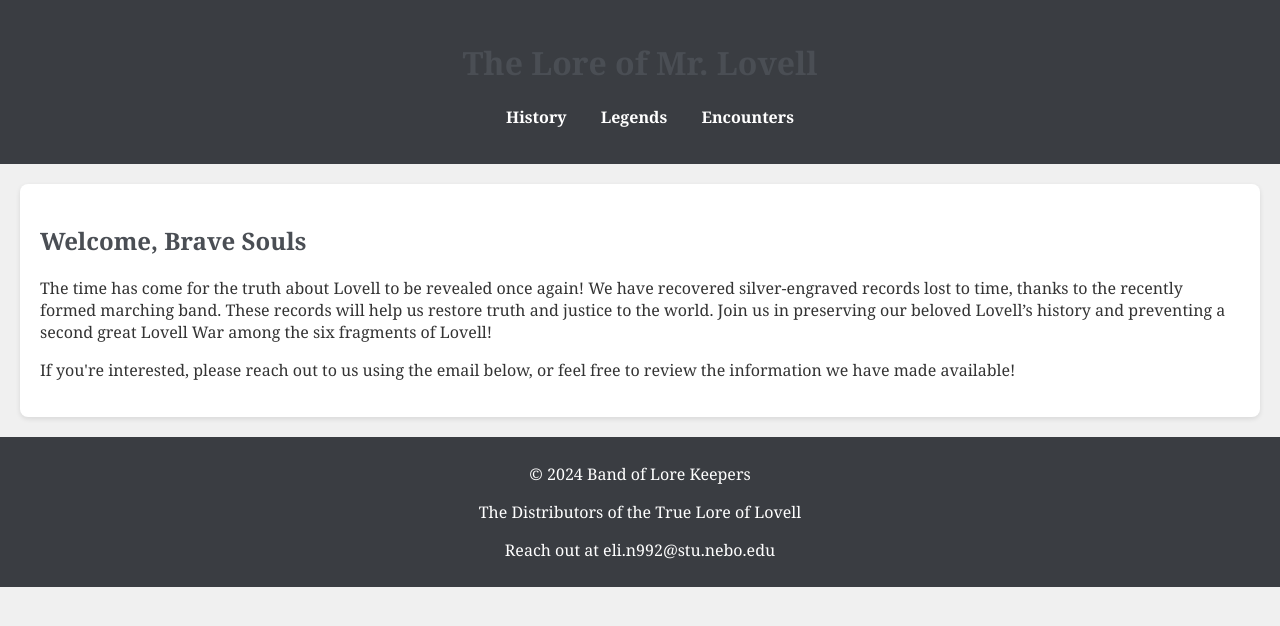
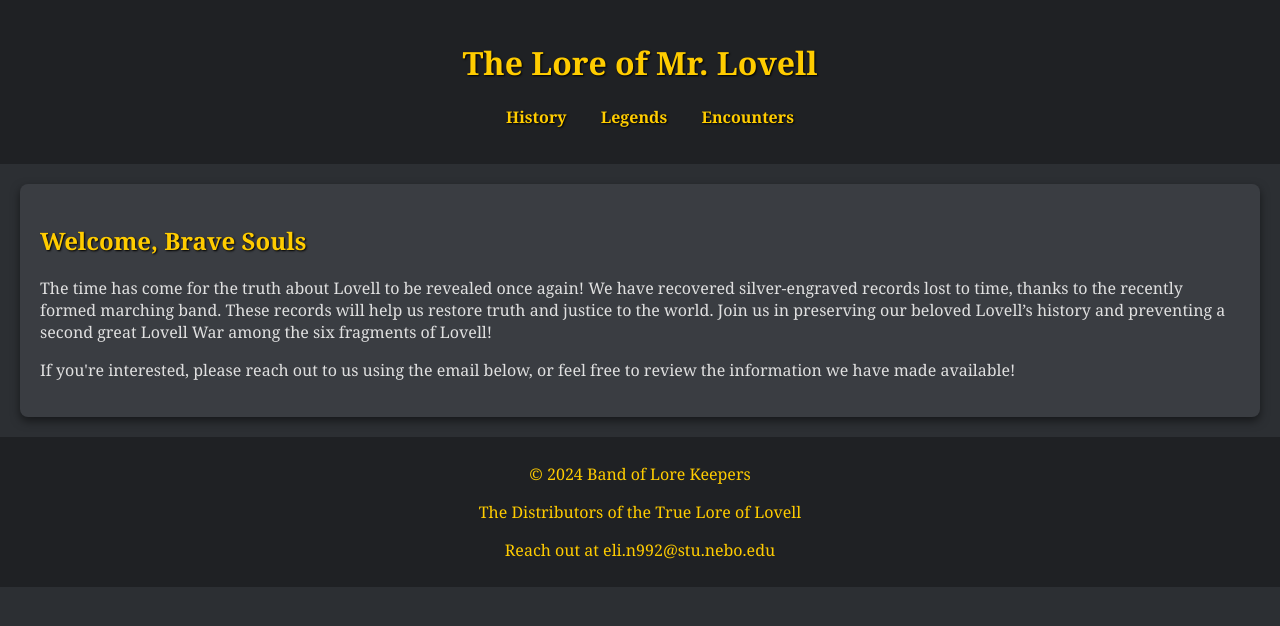
Before and after one commit to Papaya-Voldemort/Lovell-Lore, a plain HTML site: page index.html in a window 1280 px wide. Drawn offline with Linux system fonts and the light colour scheme.

Commit message:
Update styles.css

```diff
--- a/styles.css
+++ b/styles.css
@@ -1,16 +1,17 @@
 body {
-    font-family: 'Georgia', serif;
-    background-color: #f0f0f0;
-    color: #333;
+    font-family: 'Georgia', serif; /* Keep the serif font for a classic feel */
+    background-color: #2c2f33; /* Darker background for a more eerie atmosphere */
+    color: #e0e0e0; /* Light gray text for contrast */
     margin: 0;
     padding: 0;
 }
 
 header {
-    background: #3a3d42;
-    color: #ffffff;
+    background: #1f2124; /* Darker header for a more ominous look */
+    color: #ffcc00; /* Gold color for a vintage, rustic feel */
     padding: 20px 0;
     text-align: center;
+    text-shadow: 1px 1px 2px black; /* Subtle shadow for depth */
 }
 
 nav ul {
@@ -24,28 +25,34 @@ nav ul li {
 }
 
 nav ul li a {
-    color: #ffffff;
+    color: #ffcc00; /* Match link color with header */
     text-decoration: none;
     font-weight: bold;
+    transition: color 0.3s; /* Smooth transition for hover effect */
+}
+
+nav ul li a:hover {
+    color: #ffffff; /* Change color on hover for visibility */
 }
 
 main {
     padding: 20px;
     margin: 20px;
-    background: #ffffff;
+    background: #3a3d42; /* Darker main background for a cohesive look */
     border-radius: 8px;
-    box-shadow: 0 2px 5px rgba(0, 0, 0, 0.1);
+    box-shadow: 0 4px 10px rgba(0, 0, 0, 0.5); /* Stronger shadow for depth */
 }
 
 h1, h2 {
-    color: #4a4e54;
+    color: #ffcc00; /* Gold color for headings */
+    text-shadow: 1px 1px 2px black; /* Shadow for a more dramatic effect */
 }
 
 footer {
     text-align: center;
     padding: 10px 0;
-    background: #3a3d42;
-    color: #ffffff;
+    background: #1f2124; /* Match footer with header */
+    color: #ffcc00; /* Consistent footer color */
     position: relative;
     bottom: 0;
     width: 100%;
@@ -53,4 +60,5 @@ footer {
 
 ul {
     margin-left: 20px;
+    color: #e0e0e0; /* Ensure list items are visible */
 }
```
